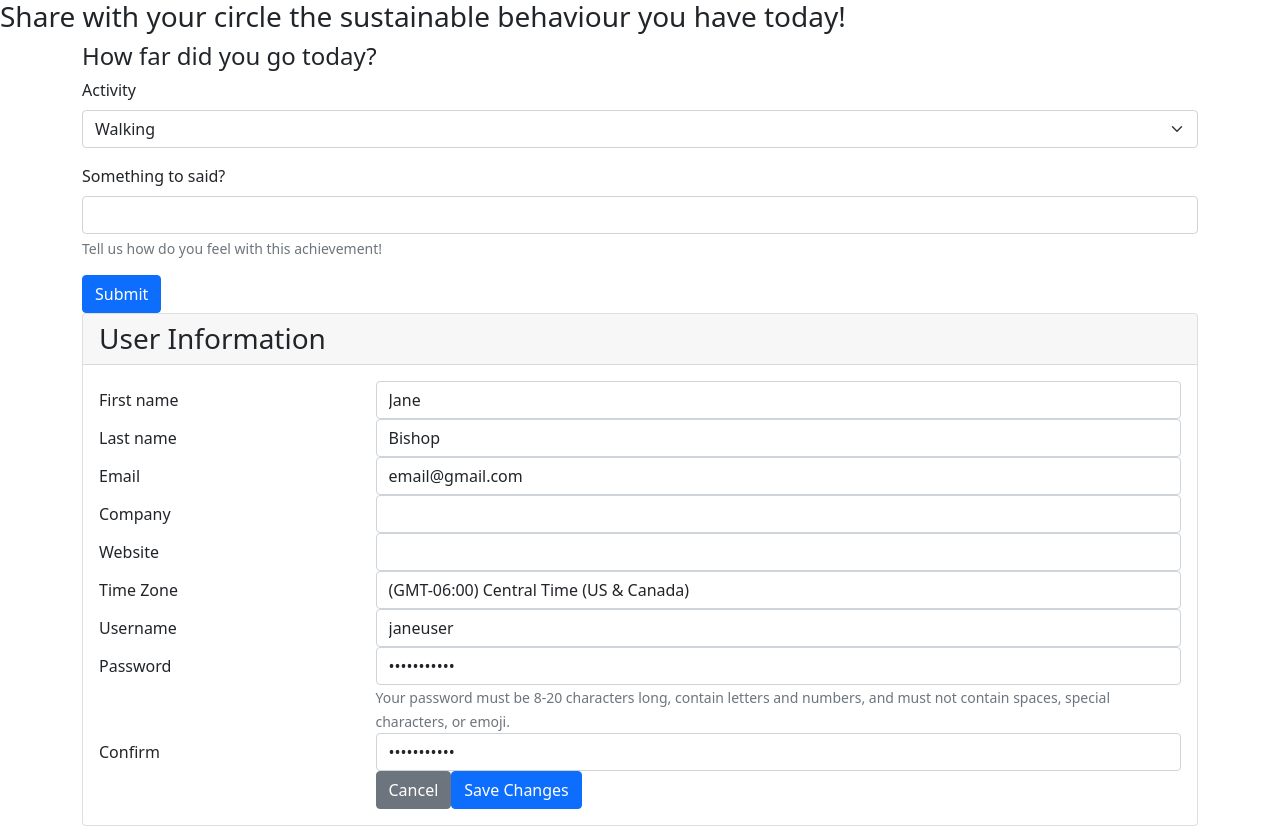
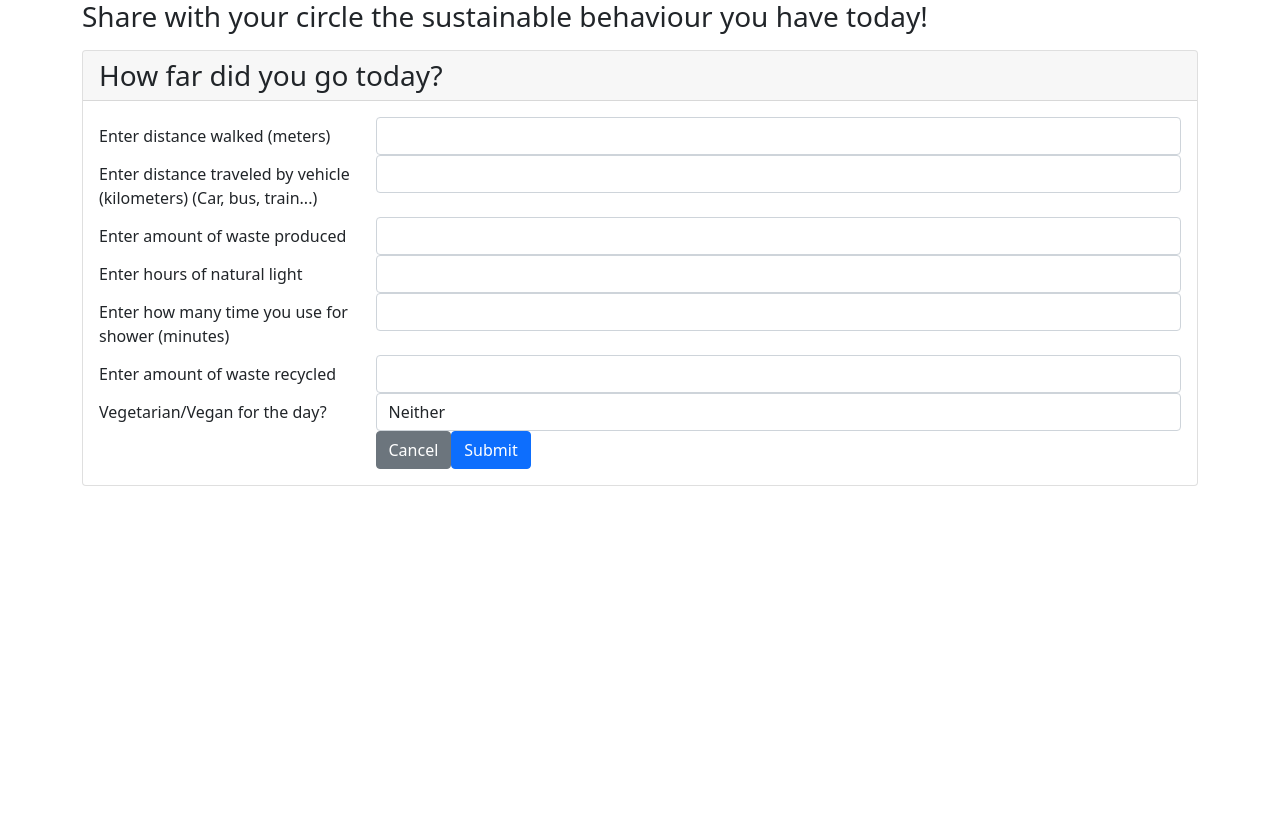
Before and after one commit to Adub17030/TreeHacks_22_NoWasteFood, a React (Create React App) app in the folder no_food_waste_app/: page /activity in a window 1280 px wide. After the commit the page ends 800 px from the top, so only its background shows below. Built offline with nearby package versions, Linux system fonts and the light colour scheme.

Commit message:
[ADD] logic for activity

```diff
--- a/no_food_waste_app/package.json
+++ b/no_food_waste_app/package.json
@@ -13,6 +13,7 @@
     "react-firebase-hooks": "^5.0.2",
     "react-router-dom": "^6.2.1",
     "react-scripts": "5.0.0",
+    "react-toastify": "^8.2.0",
     "web-vitals": "^2.1.4"
   },
   "scripts": {
--- a/no_food_waste_app/src/components/Activity_form.jsx
+++ b/no_food_waste_app/src/components/Activity_form.jsx
@@ -1,168 +1,209 @@
 import React from "react";
+import { useState, useEffect } from "react";
+import { auth } from "../firebase";
+import { db } from  "../firebase";
+import { collection, addDoc, doc, updateDoc, arrayUnion } from "firebase/firestore";
+import { toast } from 'react-toastify';
+import 'react-toastify/dist/ReactToastify.css';
+
 
 function Activity_form() {
+  const user = auth.currentUser;
+  const date = new Date();
+  toast.configure();
+  const [distanceWalked, setDistanceWalked] = useState(0);
+  const [distanceByVehicle, setDistanceByVehicle] = useState(0);
+  const [wasteProduced, setWasteProduced] = useState(0);
+  const [naturalLight, setNaturalLight] = useState(0);
+  const [showerTime, setShowerTime] = useState(0);
+  const [recycled, setRecycled] = useState(0);
+  const [diet, setDiet] = useState("neither");
+
+
+  //Function tu publish your activity
+  const publishActivity = async (e) => {
+    e.preventDefault();
+
+    // Buscar el documento de assets que corresponde al usuario.
+    //const userRef = collection(db, "assets");
+    // Buscar el documento de usersdata que corresponde al usuario.
+    const usersdataRef = doc(db, "usersdata", user.uid);
+    //Se crea el archivo o se junta si ya existe.
+    // addDoc(userRef, {
+    //   description: description,
+    //   publish_date: `${date.getFullYear()}-${date.getMonth() + 1}-${date.getDate()}`,
+    //   isInSale: true,
+    //   title: state.currentAsset.metadata.name,
+    //   quantity: quantity,
+    //   userID: user.uid,
+    //   cid:
+    //     state.currentAsset.length > 0
+    //       ? state.currentAsset.metadata.image.substring(7)
+    //       : null,
+    // })
+    updateDoc(usersdataRef, {
+      userUID: user.uid,
+      distanceWalked: arrayUnion(distanceWalked),
+      DistanceByVehicle: arrayUnion(distanceByVehicle),
+      WasteProduced: arrayUnion(wasteProduced),
+      NaturalLight: arrayUnion(naturalLight),
+      ShowerTime: arrayUnion(showerTime),
+      Recycled: arrayUnion(recycled),
+      Diet: arrayUnion(diet),
+      dates: arrayUnion(`${date.getFullYear()}-${date.getMonth() + 1}-${date.getDate()}`),
+    },
+    {
+      merge: true
+    })
+      .then(() => {
+        //Limpio el formulario y mando el mensaje de confirmacion
+        setDistanceWalked(0);
+        setDistanceByVehicle(0);
+        setWasteProduced(0);
+        setNaturalLight(0);
+        setShowerTime(0);
+        setRecycled(0);
+        setDiet("Neither");
+
+        //Imprimo los documentos de esa coleccion ::::
+        //const datos = getDataCollection("collections");
+        //console.log(datos);
+        //addCurrentAsset(null);
+
+        toast.success("Asset published successfully! Refreshing the page...", {
+          autoClose: 3000,
+          position: toast.POSITION.TOP_CENTER,
+          theme: "colored",
+        });
+      })
+      .catch((err) => {
+        console.log(err);
+
+        toast.error(
+          "Something went wrong when we tried to publish your asset. Please check everything and try again",
+          {
+            autoClose: 8000,
+            position: toast.POSITION.TOP_CENTER,
+            theme: "colored",
+          }
+        );
+      });
+  }
+
   return (
     <div className="container mt-2">
-      <div className="row">
-        <div className="col-12">
-          <h4>How far did you go today?</h4>
-          <form>
-            <div className="mb-3">
-              <label htmlFor="activity_name" className="form-label">
-                Activity
+      <div className="card card-outline-secondary">
+        <div className="card-header">
+          <h3 className="mb-0">How far did you go today?</h3>
+        </div>
+        <div className="card-body">
+          <form autoComplete="off" className="form" role="form">
+            {/* <div className="form-group row">
+              <label className="col-lg-3 col-form-label form-control-label">
+                What did you do?
               </label>
-              <select id="activity_name" className="form-select">
-                <option>Walking</option>
-                <option>use public transport</option>
-                <option>Lights off in morning</option>
-              </select>
-            </div>
-            <div className="mb-3">
-              <label htmlFor="description" className="form-label">
-                Something to said?
-              </label>
-              <input
-                type="text"
-                className="form-control"
-                id="description"
-                aria-describedby="description_help"
-              />
-              <div id="description_help" className="form-text">
-                Tell us how do you feel with this achievement!
-              </div>
-            </div>
-            <button type="submit" className="btn btn-primary">
-              Submit
-            </button>
-          </form>
-        </div>
-      </div>
-      {/* Here is the new form under */}
-      <div class="card card-outline-secondary">
-        <div class="card-header">
-          <h3 class="mb-0">User Information</h3>
-        </div>
-        <div class="card-body">
-          <form autocomplete="off" class="form" role="form">
-            <div class="form-group row">
-              <label class="col-lg-3 col-form-label form-control-label">
-                First name
-              </label>
-              <div class="col-lg-9">
-                <input class="form-control" type="text" value="Jane" />
-              </div>
-            </div>
-            <div class="form-group row">
-              <label class="col-lg-3 col-form-label form-control-label">
-                Last name
-              </label>
-              <div class="col-lg-9">
-                <input class="form-control" type="text" value="Bishop" />
-              </div>
-            </div>
-            <div class="form-group row">
-              <label class="col-lg-3 col-form-label form-control-label">
-                Email
-              </label>
-              <div class="col-lg-9">
-                <input
-                  class="form-control"
-                  type="email"
-                  value="email@gmail.com"
-                />
-              </div>
-            </div>
-            <div class="form-group row">
-              <label class="col-lg-3 col-form-label form-control-label">
-                Company
-              </label>
-              <div class="col-lg-9">
-                <input class="form-control" type="text" value="" />
-              </div>
-            </div>
-            <div class="form-group row">
-              <label class="col-lg-3 col-form-label form-control-label">
-                Website
-              </label>
-              <div class="col-lg-9">
-                <input class="form-control" type="url" value="" />
-              </div>
-            </div>
-            <div class="form-group row">
-              <label class="col-lg-3 col-form-label form-control-label">
-                Time Zone
-              </label>
-              <div class="col-lg-9">
-                <select class="form-control" id="user_time_zone" size="0">
-                  <option value="Hawaii">(GMT-10:00) Hawaii</option>
-                  <option value="Alaska">(GMT-09:00) Alaska</option>
+              <div className="col-lg-9">
+                <select className="form-control" id="user_time_zone" size="0">
+                  <option value="Hawaii">Take public transport</option>
+                  <option value="Alaska">Walk 5km</option>
                   <option value="Pacific Time (US &amp; Canada)">
-                    (GMT-08:00) Pacific Time (US &amp; Canada)
-                  </option>
-                  <option value="Arizona">(GMT-07:00) Arizona</option>
-                  <option value="Mountain Time (US &amp; Canada)">
-                    (GMT-07:00) Mountain Time (US &amp; Canada)
-                  </option>
-                  <option
-                    selected="selected"
-                    value="Central Time (US &amp; Canada)"
-                  >
-                    (GMT-06:00) Central Time (US &amp; Canada)
-                  </option>
-                  <option value="Eastern Time (US &amp; Canada)">
-                    (GMT-05:00) Eastern Time (US &amp; Canada)
-                  </option>
-                  <option value="Indiana (East)">
-                    (GMT-05:00) Indiana (East)
+                    Walk 10km
                   </option>
                 </select>
               </div>
-            </div>
-            <div class="form-group row">
-              <label class="col-lg-3 col-form-label form-control-label">
-                Username
+            </div> */}
+            <div className="form-group row">
+              <label className="col-lg-3 col-form-label form-control-label">
+                Enter distance walked (meters)
               </label>
-              <div class="col-lg-9">
-                <input class="form-control" type="text" value="janeuser" />
+              <div className="col-lg-9">
+                <input className="form-control" type="number" step={.1} min={0} oninput="validity.valid||(value='');"  onChange={(event) => {
+                    setDistanceWalked(event.target.value);
+                  }} />
               </div>
             </div>
-            <div class="form-group row">
-              <label class="col-lg-3 col-form-label form-control-label">
-                Password
+
+            <div className="form-group row">
+              <label className="col-lg-3 col-form-label form-control-label">
+                Enter distance traveled by vehicle (kilometers) (Car, bus, train...)
               </label>
-              <div class="col-lg-9">
-                <input
-                  class="form-control"
-                  type="password"
-                  value="11111122333"
-                />
-                <small class="form-text text-muted" id="passwordHelpBlock">
-                  Your password must be 8-20 characters long, contain letters
-                  and numbers, and must not contain spaces, special characters,
-                  or emoji.
-                </small>
+              <div className="col-lg-9">
+                <input className="form-control" type="number" step={.1} min={0} oninput="validity.valid||(value='');" onChange={(event) => {
+                    setDistanceByVehicle(event.target.value);
+                  }}/>
               </div>
             </div>
-            <div class="form-group row">
-              <label class="col-lg-3 col-form-label form-control-label">
-                Confirm
+
+            <div className="form-group row">
+              <label className="col-lg-3 col-form-label form-control-label">
+                Enter amount of waste produced
               </label>
-              <div class="col-lg-9">
-                <input
-                  class="form-control"
-                  type="password"
-                  value="11111122333"
-                />
+              <div className="col-lg-9">
+                <input className="form-control" type="number" step={.1} min={0} oninput="validity.valid||(value='');" onChange={(event) => {
+                    setWasteProduced(event.target.value);
+                  }}/>
               </div>
             </div>
-            <div class="form-group row">
-              <label class="col-lg-3 col-form-label form-control-label"></label>
-              <div class="col-lg-9">
-                <input class="btn btn-secondary" type="reset" value="Cancel" />
+
+            <div className="form-group row">
+              <label className="col-lg-3 col-form-label form-control-label">
+                Enter hours of natural light
+              </label>
+              <div className="col-lg-9">
+                <input className="form-control" type="number" step={.1} min={0} oninput="validity.valid||(value='');" onChange={(event) => {
+                    setNaturalLight(event.target.value);
+                  }}/>
+              </div>
+            </div>
+
+            <div className="form-group row">
+              <label className="col-lg-3 col-form-label form-control-label">
+                Enter how many time you use for shower (minutes)
+              </label>
+              <div className="col-lg-9">
+                <input className="form-control" type="number" step={.1} min={0} oninput="validity.valid||(value='');" onChange={(event) => {
+                    setShowerTime(event.target.value);
+                  }}/>
+              </div>
+            </div>
+
+            <div className="form-group row">
+              <label className="col-lg-3 col-form-label form-control-label">
+                Enter amount of waste recycled
+              </label>
+              <div className="col-lg-9">
+                <input className="form-control" type="number" step={1} min={0} oninput="validity.valid||(value='');" onChange={(event) => {
+                    setRecycled(event.target.value);
+                  }}/>
+              </div>
+            </div>
+
+            <div className="form-group row">
+              <label className="col-lg-3 col-form-label form-control-label">
+                Vegetarian/Vegan for the day?
+              </label>
+              <div className="col-lg-9">
+                <select className="form-control" id="user_time_zone" size="0" onChange={(event) => {
+                  console.log(event.target.value);
+                    setDistanceWalked(event.target.value);
+                  }}>
+                  <option value="neither">Neither</option>
+                  <option value="vegetarian">Vegetarian</option>
+                  <option value="vegan">Vegan</option>
+
+                </select>
+              </div>
+            </div>
+
+            <div className="form-group row">
+              <label className="col-lg-3 col-form-label form-control-label"></label>
+              <div className="col-lg-9">
+                <input className="btn btn-secondary" type="reset" value="Cancel" />
                 <input
-                  class="btn btn-primary"
+                  className="btn btn-primary"
                   type="button"
-                  value="Save Changes"
+                  value="Submit"
+                  onSubmit={publishActivity}
                 />
               </div>
             </div>
--- a/no_food_waste_app/src/pages/PostBehaviour.jsx
+++ b/no_food_waste_app/src/pages/PostBehaviour.jsx
@@ -4,7 +4,14 @@ import ActivityForm from "../components/Activity_form";
 function post_behaviour() {
   return (
     <div>
-      <h3>Share with your circle the sustainable behaviour you have today!</h3>
+      <div className='container'>
+        <div className='row'>
+          <div className='col-12'>
+          <h3>Share with your circle the sustainable behaviour you have today!</h3>
+          </div>
+        </div>
+      </div>
+
         <ActivityForm />
     </div>
   )
```
Also changed, not shown: 1 other file (tests, documents, lock files or other folders).
